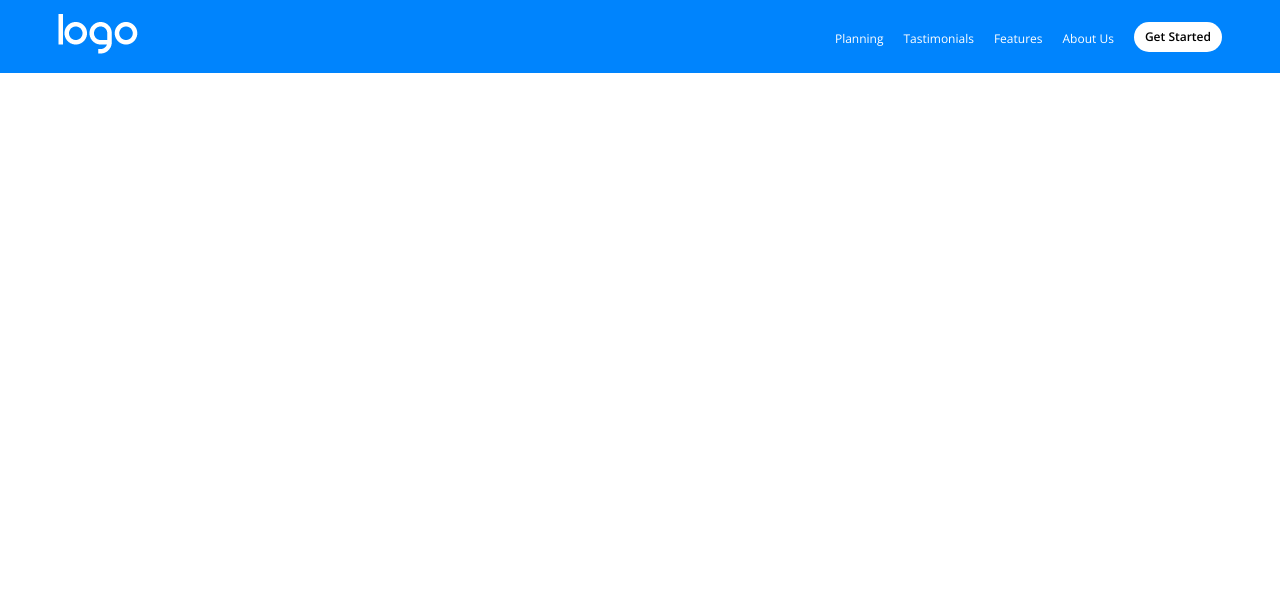
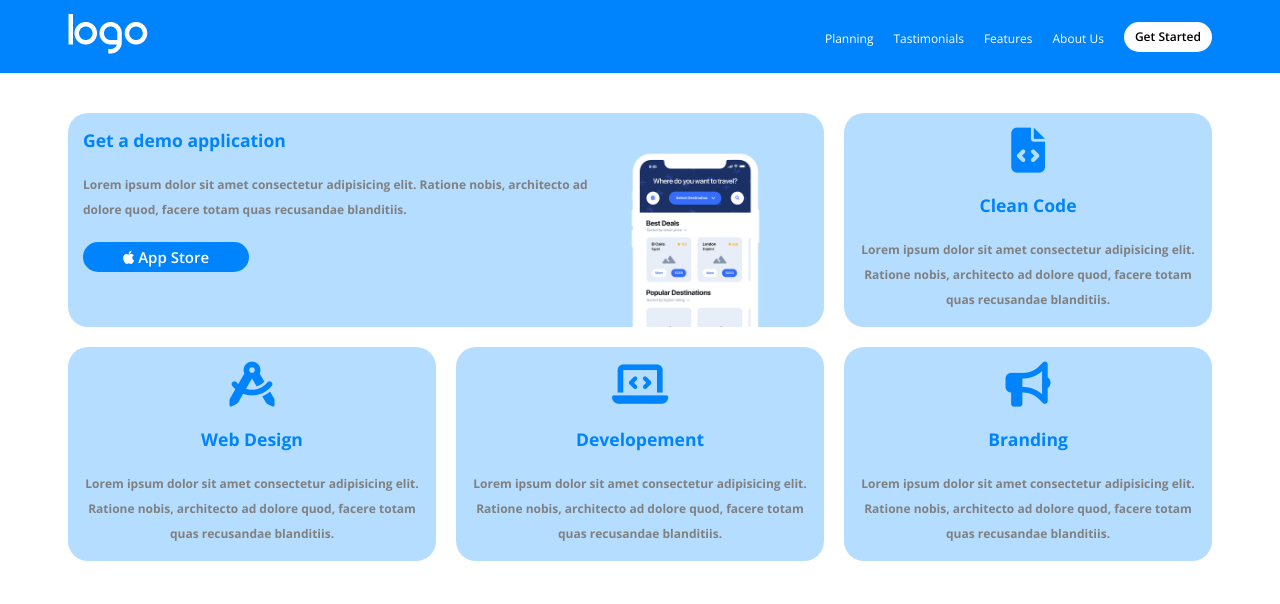
Before and after one commit to NicolaSforza93/htmlcss-responsive-layout, a plain HTML site: page index.html in a window 1280 px wide. Drawn offline with nearby package versions, Linux system fonts and the light colour scheme.

Commit message:
added section card

```diff
--- a/css/style.css
+++ b/css/style.css
@@ -18,10 +18,6 @@ img {
     width: 100%;
 }
 
-.logo {
-	display: block;
-}
-
 a {
 	text-decoration: none;
 	color: currentColor;
@@ -37,11 +33,15 @@ a {
 	--light: #FFFFFF;
 }
 
-/* Layout */
+/* LAYOUT */
 
 header {
     background-color: var(--blue);
     padding: 14px 0;
+}
+
+section {
+    padding: 30px 0;
 }
 
 .container {
@@ -64,19 +64,7 @@ header {
     flex-wrap: wrap;
 }
 
-.col-12 {
-	width: calc((100% / 12) * 12);
-}
-
-.col-8 {
-	width: calc((100% / 12) * 8);
-}
-
-.col-4 {
-	width: calc((100% / 12) * 4);
-}
-
-/* Navbar */
+/* NAVBAR */
 
 .justify-between {
     justify-content: space-between;
@@ -84,6 +72,10 @@ header {
 
 .items-center {
     align-items: center;
+}
+
+.logo {
+	display: block;
 }
 
 .nav-menu {
@@ -107,15 +99,83 @@ header {
     padding: 0 11px;
 }
 
+nav .col {
+    padding: 0 10px;
+}
+
 .bar {
     display: flex;
     align-items: center;
     gap: 10px;
 }
 
-.icon-hamburger {
+.icon-hamburger i {
     color: white;
 }
+
+/* CARD */
+
+.card {
+    padding: 10px;
+}
+
+.card-image img {
+    display: block;
+    width: 208px;
+    padding-top: 36px;
+    padding-right: 48px;
+}
+
+.button-blue i {
+    color: white;
+}
+
+.button-blue {
+    background-color: var(--blue);
+    color: white;
+    font-weight: 600;
+    display: inline-block;
+    line-height: 30px;
+    border-radius: 30px;
+    padding: 0 40px;
+}
+
+.card-thin, .card-large {
+    background-color: var(--light-blue);
+    border-radius: 20px;
+}
+
+.card-content {
+    display: flex;
+    flex-direction: column;
+    gap: 20px;
+    align-items: center;
+    padding: 15px;
+    font-size: 15px;
+    color: gray;
+    font-weight: 700;
+}
+
+.card-content h3, i {
+    color: var(--blue);
+}
+
+.card-content p {
+    line-height: 25px;
+    font-size: 12px;
+}
+
+.card-thin {
+    text-align: center;
+}
+
+.card-icon i {
+    font-size: 45px;
+}
+
+
+
+
 
 
 
@@ -142,9 +202,14 @@ header {
 
 
 
-/* Media Query */
+/* MEDIA QUERY */
 
 @media (min-width: 576px) {
+
+    .container {
+        width: 70%;
+    }
+
     .nav-menu {
         display: none;
     }
@@ -152,13 +217,57 @@ header {
     .icon-hamburger {
         display: inline;
     }
+
+    .card {
+        width: 100%;
+    }
+
+    .card-large {
+        display: flex;
+        flex-direction: column;
+    }
+
+    .card-large {
+        align-items: center;
+    }
+
+    .card-large .card-content {
+        align-items: flex-start;
+    }
+
+    .card-image img {
+        padding-top: 0;
+        padding-right: 0;
+    }
 }
 
 @media (min-width: 768px) {
 
+    .container {
+        width: 100%;
+    }
+
+    .card-large {
+        display: flex;
+        flex-direction: column;
+        align-items: flex-start;
+    }
+
+    .col-12 {
+        width: calc((100% / 12) * 12);
+    }
+
+    .col-8 {
+        width: calc((100% / 12) * 8);
+    }
+
+    .col-4 {
+        width: calc((100% / 12) * 4);
+    }
 }
 
 @media (min-width: 992px) {
+
     .icon-hamburger {
         display: none;
     }
@@ -166,4 +275,14 @@ header {
     .nav-menu {
         display: flex;
     }
+
+    .card-large {
+        display: flex;
+        flex-direction: row;
+    }
+
+    .card-image img {
+        padding-top: 36px;
+        padding-right: 48px;
+    }
 }
--- a/index.html
+++ b/index.html
@@ -12,7 +12,7 @@
 </head>
 <body class="debugg">
     <header>
-        <!-- Navbar -->
+        <!-- NAVBAR -->
         <nav>
             <div class="container">
                 <div class="row justify-between items-center">
@@ -37,6 +37,75 @@
     </header>
 
     <main>
+        <!-- CARD -->
+        <section>
+            <div class="container">
+                <div class="row">
+                    <div class="col-8 card">
+                        <div class="card-large">
+                            <div class="card-content">
+                                <h3>Get a demo application</h3>
+                                <p>Lorem ipsum dolor sit amet consectetur adipisicing elit. Ratione nobis, architecto ad dolore quod, facere totam quas recusandae blanditiis.</p>
+                                <a href="#" class="button-blue">
+                                <i class="fa-brands fa-apple"></i>
+                                App Store
+                                </a>
+                            </div>
+                            <figure class="card-image">
+                                <img src="./img/phone.png" alt="">
+                            </figure>
+                        </div>
+
+                    </div>
+                    <div class="col-4 card">
+                        <div class="card-thin">
+                            <div class="card-content">
+                                <div class="card-icon">
+                                    <i class="fa-solid fa-file-code"></i>
+                                </div>
+                                <h3>Clean Code</h3>
+                                <p>Lorem ipsum dolor sit amet consectetur adipisicing elit. Ratione nobis, architecto ad dolore quod, facere totam quas recusandae blanditiis.</p>
+                            </div>
+                        </div>
+
+                    </div>
+                    <div class="col-4 card">
+                        <div class="card-thin">
+                            <div class="card-content">
+                                <div class="card-icon">
+                                    <i class="fa-solid fa-compass-drafting"></i>
+                                </div>
+                                <h3>Web Design</h3>
+                                <p>Lorem ipsum dolor sit amet consectetur adipisicing elit. Ratione nobis, architecto ad dolore quod, facere totam quas recusandae blanditiis.</p>
+                            </div>
+                        </div>
+                    </div>
+                    <div class="col-4 card">
+                        <div class="card-thin">
+                            <div class="card-content">
+                                <div class="card-icon">
+                                    <i class="fa-solid fa-laptop-code"></i>
+                                </div>
+                                <h3>Developement</h3>
+                                <p>Lorem ipsum dolor sit amet consectetur adipisicing elit. Ratione nobis, architecto ad dolore quod, facere totam quas recusandae blanditiis.</p>
+                            </div>
+                        </div>
+                    </div>
+                    <div class="col-4 card">
+                        <div class="card-thin">
+                            <div class="card-content">
+                                <div class="card-icon">
+                                    <i class="fa-solid fa-bullhorn"></i>
+                                </div>
+                                <h3>Branding</h3>
+                                <p>Lorem ipsum dolor sit amet consectetur adipisicing elit. Ratione nobis, architecto ad dolore quod, facere totam quas recusandae blanditiis.</p>
+                            </div>
+
+                        </div>
+                    </div>
+                </div>
+            </div>
+        </section>
 
     </main>
 
```
